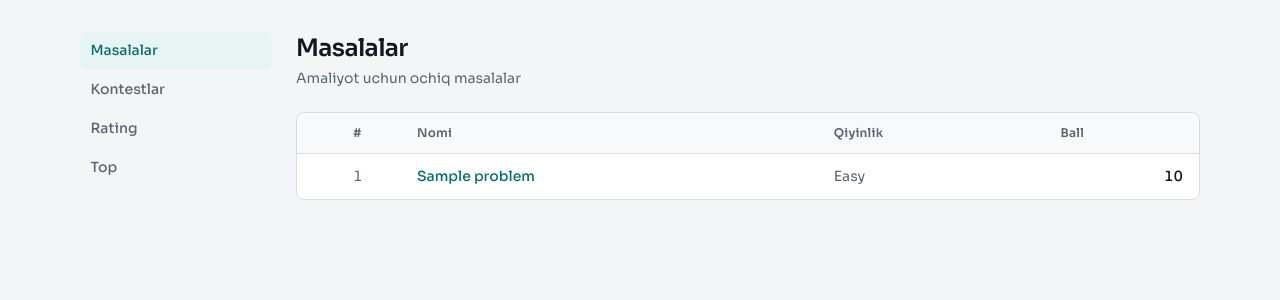
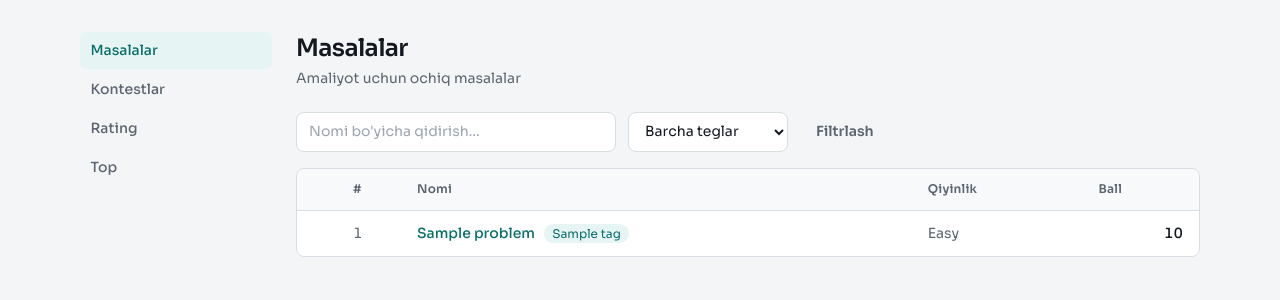
Before and after one commit to komronium/codearena-uz, a Django app: page /problems/ in a window 1280 px wide. Shown: the part 60-360 px from the top of the page. Run offline with Django 5.2, Linux system fonts and the light colour scheme; tables that the repository leaves empty hold one stand-in row (values such as "Sample post"); some libraries are stand-ins or nearby versions.

Commit message:
feat: pagination, tag/title search, and submit rate limiting
- /problems/: paginate at 30, add title search (?q=) and tag filter
  (?tag=), show each problem's tags. Tag model existed but nothing used
  it on the list page.
- /submissions/mine: paginate at 50 instead of a hard [:100] slice with
  no way to see older submissions.
- submissions:submit: cache-backed fixed-window rate limit (10/60s per
  user) — a user could otherwise hammer the judge queue with no limit.
  429 on trip.

Co-Authored-By: Claude Sonnet 5 <noreply@anthropic.com>
Claude-Session: https://claude.ai/code/session_01Hd6E8btWGMsX8V1JDmq1sf

```diff
--- a/apps/problems/views.py
+++ b/apps/problems/views.py
@@ -1,5 +1,6 @@
 import bleach
 import markdown
+from django.core.paginator import Paginator
 from django.http import Http404
 from django.shortcuts import render
 
@@ -9,6 +10,7 @@ from apps.submissions.models import UserProblemSolved
 from .models import (
     Language,
     Problem,
+    Tag,
 )
 
 # Markdown itself passes raw HTML straight through; sanitize the rendered
@@ -35,13 +37,28 @@ def _render_statement(statement_md: str) -> str:
 
 def problem_list(request):
     problems = Problem.objects.filter(is_public=True).order_by("id")
+    q = request.GET.get("q", "").strip()
+    if q:
+        problems = problems.filter(title__icontains=q)
+    tag = request.GET.get("tag", "").strip()
+    if tag:
+        problems = problems.filter(tags__name=tag)
+    problems = problems.prefetch_related("tags").distinct()
+
+    page = Paginator(problems, 30).get_page(request.GET.get("page"))
     solved_ids = set()
     if request.user.is_authenticated:
         solved_ids = set(
-            UserProblemSolved.objects.filter(user=request.user, problem__in=problems)
+            UserProblemSolved.objects.filter(user=request.user, problem__in=page.object_list)
             .values_list("problem_id", flat=True)
         )
-    return render(request, "problems/list.html", {"problems": problems, "solved_ids": solved_ids})
+    return render(request, "problems/list.html", {
+        "problems": page,
+        "solved_ids": solved_ids,
+        "all_tags": Tag.objects.order_by("name"),
+        "q": q,
+        "selected_tag": tag,
+    })
 
 
 def problem_detail(request, slug):
--- a/templates/problems/list.html
+++ b/templates/problems/list.html
@@ -7,6 +7,19 @@
     <p class="mt-1 text-sm text-mute">Amaliyot uchun ochiq masalalar</p>
   </div>
 </div>
+
+<form method="get" class="mb-4 flex flex-wrap gap-3">
+  <input type="search" name="q" value="{{ q }}" placeholder="Nomi bo'yicha qidirish…"
+         class="ca-input max-w-xs" aria-label="Qidirish">
+  <select name="tag" class="ca-select max-w-[10rem]" aria-label="Teg" onchange="this.form.submit()">
+    <option value="">Barcha teglar</option>
+    {% for t in all_tags %}
+    <option value="{{ t.name }}" {% if t.name == selected_tag %}selected{% endif %}>{{ t.name }}</option>
+    {% endfor %}
+  </select>
+  <button type="submit" class="ca-btn ca-btn-ghost">Filtrlash</button>
+  {% if q or selected_tag %}<a href="{% url 'problems:list' %}" class="ca-btn ca-btn-ghost">Tozalash</a>{% endif %}
+</form>
 
 {% if problems %}
 <div class="overflow-x-auto">
@@ -25,7 +38,10 @@
   <tr>
     <td class="text-center">{% if p.id in solved_ids %}<span class="text-emerald-500" title="Yechilgan">✓</span>{% endif %}</td>
     <td class="tabular text-mute">{{ p.id }}</td>
-    <td class="min-w-0 max-w-md truncate"><a class="ca-link" href="{% url 'problems:detail' p.slug %}">{{ p.title }}</a></td>
+    <td class="min-w-0 max-w-md">
+      <a class="ca-link" href="{% url 'problems:detail' p.slug %}">{{ p.title }}</a>
+      {% for t in p.tags.all %}<span class="ml-1.5 rounded-full bg-accent-soft px-2 py-0.5 text-xs text-accent">{{ t.name }}</span>{% endfor %}
+    </td>
     <td class="capitalize text-mute">{{ p.get_difficulty_display }}</td>
     <td class="tabular text-right font-medium">{{ p.points }}</td>
   </tr>
@@ -33,7 +49,14 @@
   </tbody>
 </table>
 </div>
+{% if problems.has_other_pages %}
+<nav class="mt-4 flex items-center gap-4 text-sm" aria-label="Sahifalar">
+  {% if problems.has_previous %}<a class="ca-link" href="?{% if q %}q={{ q }}&{% endif %}{% if selected_tag %}tag={{ selected_tag }}&{% endif %}page={{ problems.previous_page_number }}">← Oldingi</a>{% endif %}
+  <span class="tabular text-mute">{{ problems.number }} / {{ problems.paginator.num_pages }}</span>
+  {% if problems.has_next %}<a class="ca-link" href="?{% if q %}q={{ q }}&{% endif %}{% if selected_tag %}tag={{ selected_tag }}&{% endif %}page={{ problems.next_page_number }}">Keyingi →</a>{% endif %}
+</nav>
+{% endif %}
 {% else %}
-<div class="ca-empty">Hali ochiq masala yo‘q.</div>
+<div class="ca-empty">{% if q or selected_tag %}Hech narsa topilmadi.{% else %}Hali ochiq masala yo‘q.{% endif %}</div>
 {% endif %}
 {% endblock %}
```
Also changed, not shown: apps/problems/tests.py (+27 -1 lines), apps/submissions/tests.py (+26 -0 lines), apps/submissions/views.py (+25 -3 lines), templates/submissions/list.html (+7 -0 lines).
